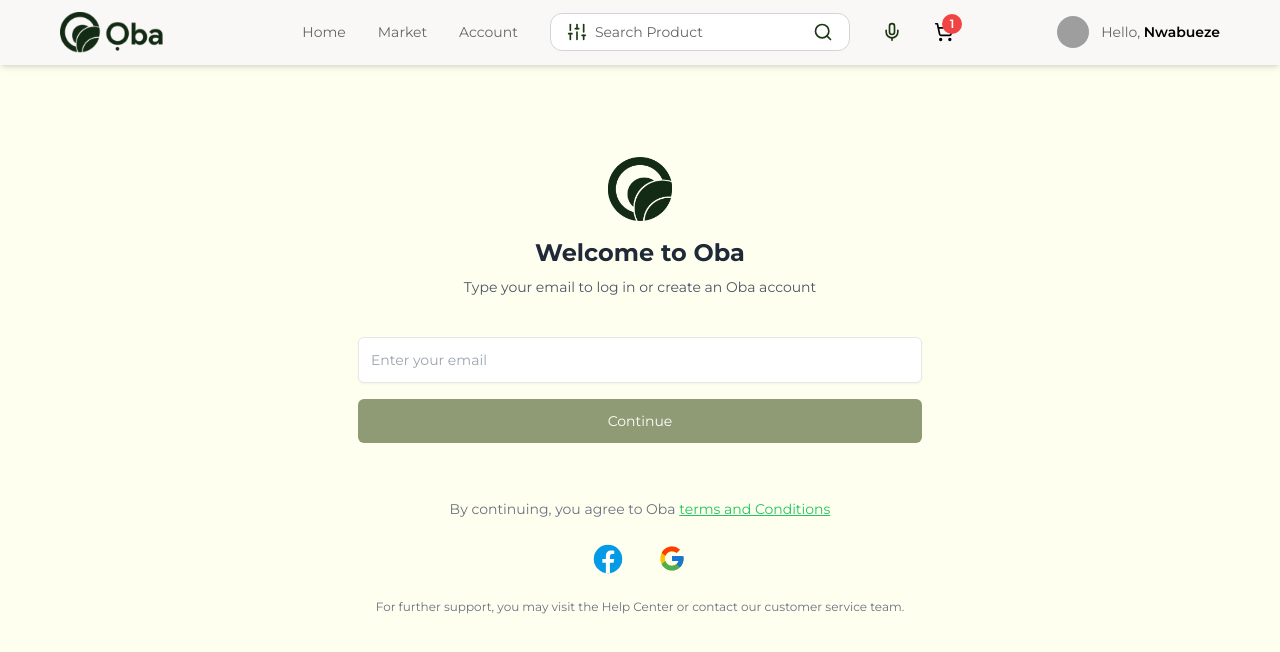
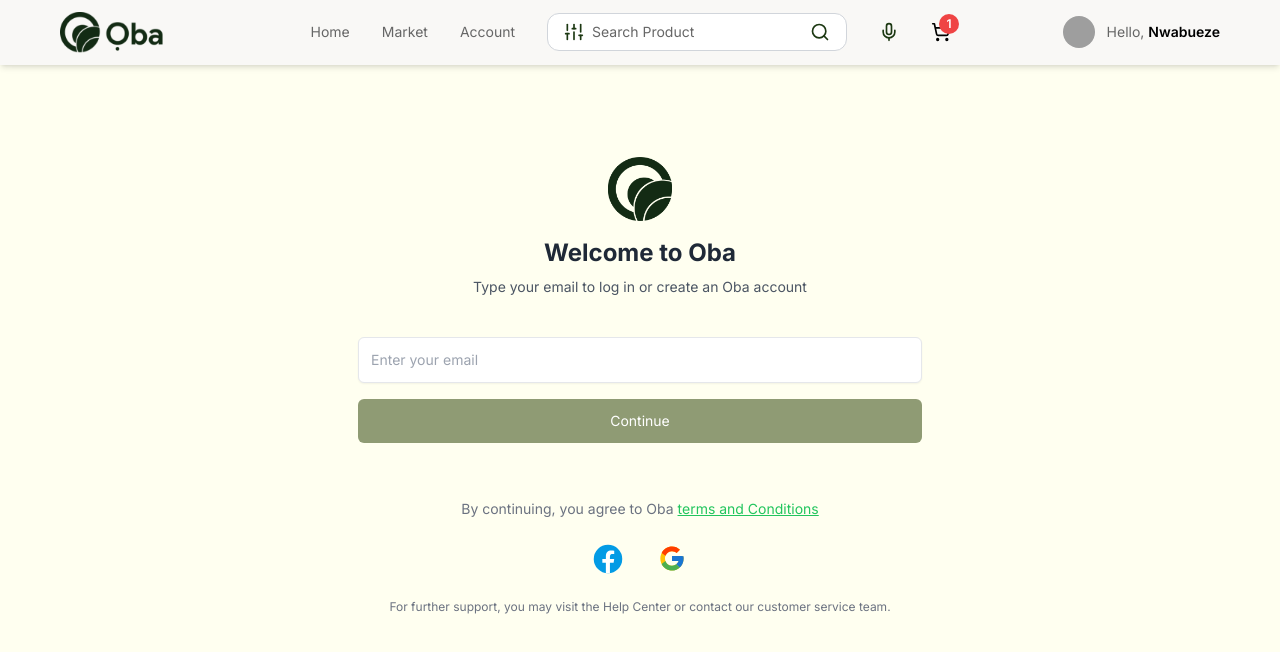
Before and after one commit to Oba-NG/oba-dashboard, a React (Vite) app: page / in a window 1280 px wide. Shown: the top 652 px of the page. Built offline with nearby package versions, Linux system fonts and the light colour scheme; grey boxes are pictures that could not be loaded.

Commit message:
Fixed font Issue and replaced existing montserrat font with Inter

```diff
--- a/index.html
+++ b/index.html
@@ -1,11 +1,17 @@
 <!DOCTYPE html>
 <html lang="en">
   <head>
+    <link rel="preconnect" href="https://fonts.googleapis.com" />
+    <link rel="preconnect" href="https://fonts.gstatic.com" crossorigin />
+    <link
+      href="https://fonts.googleapis.com/css2?family=Inter:ital,opsz,wght@0,14..32,100..900;1,14..32,100..900&display=swap"
+      rel="stylesheet"
+    />
     <meta charset="UTF-8" />
     <link rel="icon" type="image/svg+xml" href="./src/assets/icon.png" />
     <meta name="viewport" content="width=device-width, initial-scale=1.0" />
     <title>Oba</title>
     <script type="module" src="/src/main.jsx" defer></script>
   </head>
-  <body id="root" class="font-Monts"></body>
+  <body id="root" class="inter-font"></body>
 </html>
--- a/src/index.css
+++ b/src/index.css
@@ -1,5 +1,5 @@
 
-@import url('https://fonts.googleapis.com/css2?family=Montserrat:ital,wght@0,100..900;1,100..900&family=Poppins:ital,wght@0,100;0,200;0,300;0,400;0,500;0,600;0,700;0,800;0,900;1,100;1,200;1,300;1,400;1,500;1,600;1,700;1,800;1,900&display=swap');
+/* @import url('https://fonts.googleapis.com/css2?family=Montserrat:ital,wght@0,100..900;1,100..900&family=Poppins:ital,wght@0,100;0,200;0,300;0,400;0,500;0,600;0,700;0,800;0,900;1,100;1,200;1,300;1,400;1,500;1,600;1,700;1,800;1,900&display=swap'); */
 :root {
   --grey: #807b7b;
   --oba-green: #2d4c2e;
@@ -17,3 +17,11 @@ body {
 .active {
   @apply text-black font-medium;
 }
+
+
+.inter-font {
+  font-family: "Inter", serif;
+  font-optical-sizing: auto;
+  font-weight: normal;
+  font-style: normal;
+}
--- a/tailwind.config.js
+++ b/tailwind.config.js
@@ -4,8 +4,8 @@ export default {
   theme: {
     extend: {
       fontFamily: {
-        Monts: ["Montserrat", "sans-serif"]
-     }
+        // Monts: ["Montserrat", "sans-serif"]
+      },
     },
   },
   plugins: [],
```
